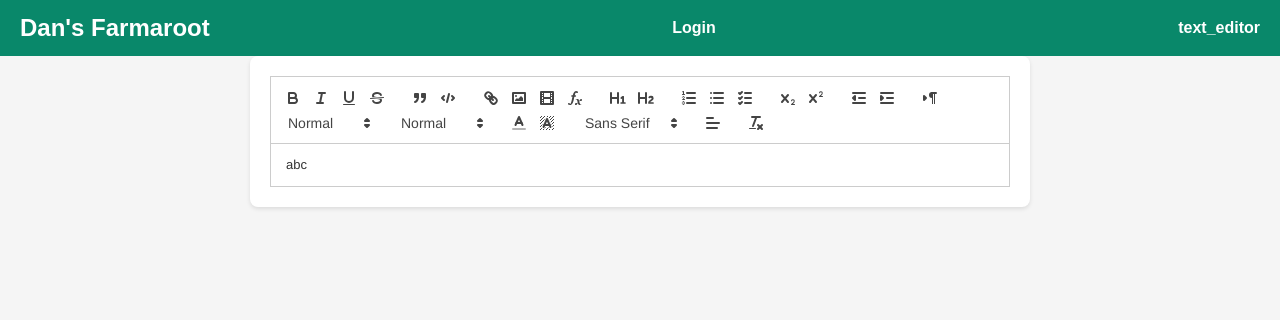
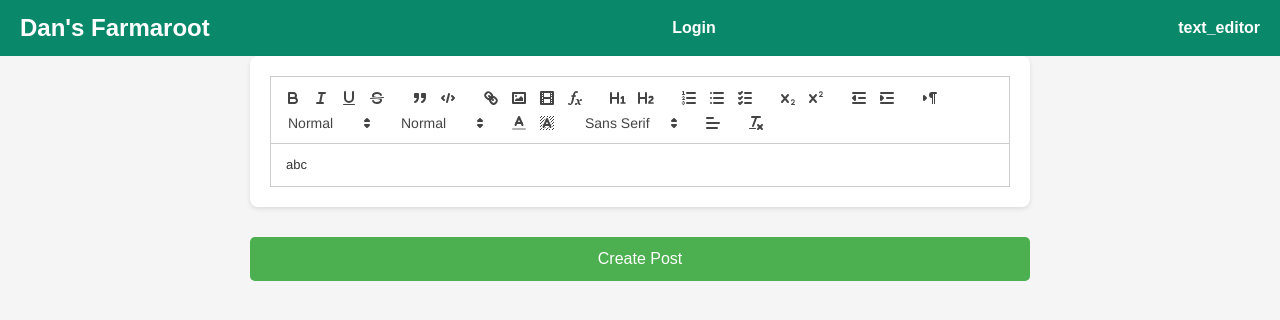
Before and after one commit to HarusHoChiHo/COMP231-Group1, a Next.js app: page /pages/text_editor in a window 1280 px wide. Shown: the top 320 px of the page. Built offline with nearby package versions, Linux system fonts and the light colour scheme.

Commit message:
editor update-1

```diff
--- a/src/app/pages/text_editor/page.tsx
+++ b/src/app/pages/text_editor/page.tsx
@@ -1,66 +1,102 @@
 "use client";
 
-import { LegacyRef, useRef, useState } from "react";
+import { LegacyRef, useEffect, useRef, useState } from "react";
 import Editor from "@/components/ArticleManager";
 import Delta from "quill-delta";
 import "quill/dist/quill.snow.css";
 import Quill from "quill";
+import {HttpServices} from "@/lib/HttpServices";
 
 export default function Page() {
+    const httpService = new HttpServices();
     const [text, setText] = useState("abc");
     const [range, setRange] = useState();
     const [lastChange, setLastChange] = useState();
 
     const quillRef: LegacyRef<Quill> = useRef(null);
 
+    useEffect(() => {
+        console.log(JSON.stringify(quillRef.current?.getContents()));
+    }, [text]);
+
     const toolBarOptions = [
-        ['bold', 'italic', 'underline', 'strike'],        // toggled buttons
+        ['bold', 'italic', 'underline', 'strike'],
         ['blockquote', 'code-block'],
         ['link', 'image', 'video', 'formula'],
-
-        [{'header': 1}, {'header': 2}],               // custom button values
-        [{'list': 'ordered'}, {'list': 'bullet'}, {'list': 'check'}],
-        [{'script': 'sub'}, {'script': 'super'}],      // superscript/subscript
-        [{'indent': '-1'}, {'indent': '+1'}],          // outdent/indent
-        [{'direction': 'rtl'}],                         // text direction
-
-        [{'size': ['small', false, 'large', 'huge']}],  // custom dropdown
-        [{'header': [1, 2, 3, 4, 5, 6, false]}],
-
-        [{'color': []}, {'background': []}],          // dropdown with defaults from theme
-        [{'font': []}],
-        [{'align': []}],
-
+        [{ 'header': 1 }, { 'header': 2 }],
+        [{ 'list': 'ordered' }, { 'list': 'bullet' }, { 'list': 'check' }],
+        [{ 'script': 'sub' }, { 'script': 'super' }],
+        [{ 'indent': '-1' }, { 'indent': '+1' }],
+        [{ 'direction': 'rtl' }],
+        [{ 'size': ['small', false, 'large', 'huge'] }],
+        [{ 'header': [1, 2, 3, 4, 5, 6, false] }],
+        [{ 'color': [] }, { 'background': [] }],
+        [{ 'font': [] }],
+        [{ 'align': [] }],
         ['clean']
     ];
 
     const options = {
-        debug      : "error",
-        modules    : {
+        debug: "error",
+        modules: {
             toolbar: toolBarOptions
         },
         placeholder: "Testing",
-        readOnly   : false,
-        theme      : "snow"
+        readOnly: false,
+        theme: "snow"
     };
 
-    const updateText = (value: string) => {
-        setText(value);
+    const handleCreatePost = () => {
+        const content = JSON.stringify(quillRef.current?.getContents());
+
+        // Prepare blog data to send
+        const blogData = {
+            id: "",
+            title: "Blog Title Here", //Add slots for titles
+            content: content,
+            author: { id: "67211f481a20111bfd62de92"}
+        };
+
+        console.log("Creating post with data:", blogData);
+
+        httpService.callAPI("/api/blogs", blogData, "POST")
+            .then(response => {
+                console.log("Post created successfully:", response);
+            })
+            .catch(error => {
+                console.error("Error creating post:", error);
+            });
     };
+
 
     return (
         <div style={{ display: 'flex', justifyContent: 'center', minHeight: '100vh', backgroundColor: '#f5f5f5' }}>
             <div style={{ width: '100%', maxWidth: '800px', padding: '0 10px', color: '#333', fontFamily: 'Arial, sans-serif' }}>
-                <div style={{ backgroundColor: 'white', padding: '20px', borderRadius: '8px', boxShadow: '0 2px 4px rgba(0,0,0,0.1)' }}>
+                <div style={{ backgroundColor: 'white', padding: '20px', borderRadius: '8px', boxShadow: '0 2px 4px rgba(0,0,0,0.1)', marginBottom: '20px' }}>
                     <Editor
                         ref={quillRef}
                         readOnly={options.readOnly}
                         defaultValue={new Delta().insert(text)}
                         onSelectionChange={setRange}
-                        onTextChange={setLastChange}
+                        onTextChange={setText}
                         options={options}
                     />
                 </div>
+                <button
+                    onClick={handleCreatePost}
+                    style={{
+                        marginTop: '10px',
+                        padding: '10px 15px',
+                        backgroundColor: '#4CAF50',
+                        color: 'white',
+                        border: 'none',
+                        borderRadius: '5px',
+                        cursor: 'pointer',
+                        width: '100%'
+                    }}
+                >
+                    Create Post
+                </button>
             </div>
         </div>
     );
```
Also changed, not shown: src/lib/models/Blog.ts (line endings or trailing spaces).
